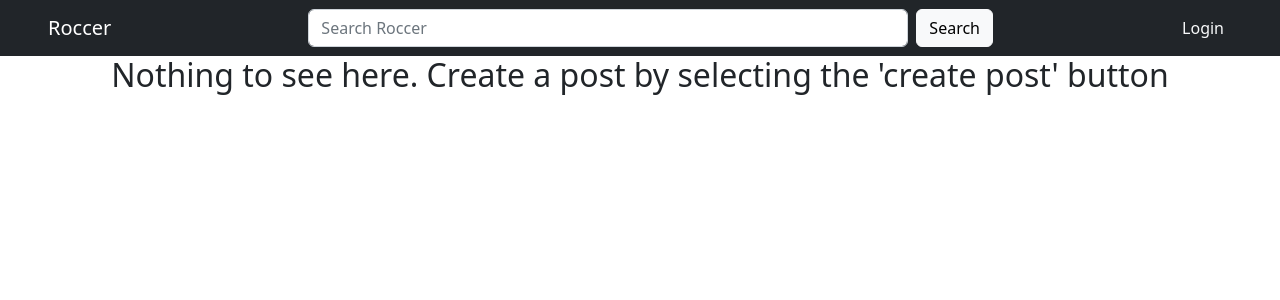
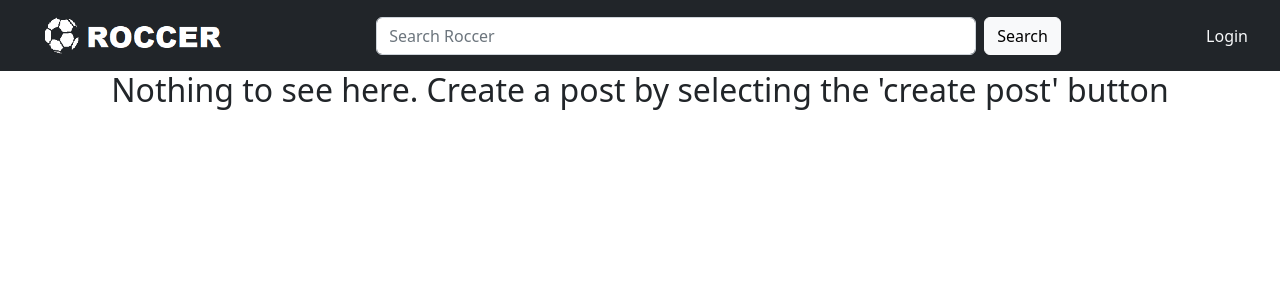
Before and after one commit to Fenshway/roccer, a Flask app: page / in a window 1280 px wide. Shown: the top 300 px of the page. Run offline with Flask 3, Linux system fonts and the light colour scheme; data that the repository does not hold is empty.

Commit message:
navbar logo and register form frontend authentication

```diff
--- a/app.py
+++ b/app.py
@@ -28,13 +28,10 @@ def index():
         print(postID, vote)
     all_posts = post_repository_singleton.get_all_posts()
 
-    #user in session
     if 'user' in session:
         username=session['user']['username']
         return render_template('index.html', posts = all_posts, username=username)
 
-    #
-    #
     return render_template('index.html', posts = all_posts)
 
 
@@ -169,11 +166,6 @@ def create_post():
     return redirect('/')
 
 
-
-
-
-
-
 @app.get('/register_form')
 def register_form():
     return render_template('register.html')
@@ -274,8 +266,13 @@ def delete():
     return render_template('index.html')
     user_to_delete = User_account.query.filter_by()
 
-@app.post('/search')
+@app.get('/search')
 def search():
-    topic = request.form.get('topic')
+    topic = request.args.get('topic')
     searched_posts = post_repository_singleton.search_post(topic)
+
+    if 'user' in session:
+        username=session['user']['username']
+        return render_template('index.html', posts = searched_posts, username=username)
+
     return render_template('index.html', posts = searched_posts)
--- a/templates/_layout.html
+++ b/templates/_layout.html
@@ -20,22 +20,20 @@
 
 <body>
 
-  <nav class="navbar navbar-expand-md navbar-dark bg-dark px-5">
-    <a class="navbar-brand md-5" href="/">Roccer</a>
+  <nav class="navbar navbar-expand-md navbar-dark bg-dark px-4 ">
+    <a href="/"><img src="../static/roccerlogo.PNG" style="height:55px;"></a>
     <button class="navbar-toggler" type="button" data-bs-toggle="collapse" data-bs-target="#navbarSupportedContent"
       aria-controls="navbarSupportedContent" aria-expanded="false" aria-label="Toggle navigation">
       <span class="navbar-toggler-icon"></span>
     </button>
+    <div>
 
-    <div class="collapse navbar-collapse" id="navbarSupportedContent">
-
-      <form class="form-inline d-flex mx-auto" action="/search" method="post">
+    </div>
+    <div class="collapse navbar-collapse justify-content-center" id="navbarSupportedContent">
+      <form class="form-inline d-flex mx-auto" action="/search" method="get">
         <input name="topic" class="form-control me-2" type="search" style="width:600px;" placeholder="Search Roccer">
         <button type="submit" class="btn btn-light">Search</button>
       </form>
-
-
-
       <ul class="navbar-nav d-flex">
       {% if username %}
         <li class="nav-item dropdown ms-auto">
@@ -70,7 +68,6 @@
     </div>
   </nav>
 
-
   {% block body %}{% endblock %}
 
 </body>
```
Also changed, not shown: templates/register.html (+6 -6 lines), static/roccerlogo.PNG (added). Lines whose indentation alone changed are shown as unchanged.
